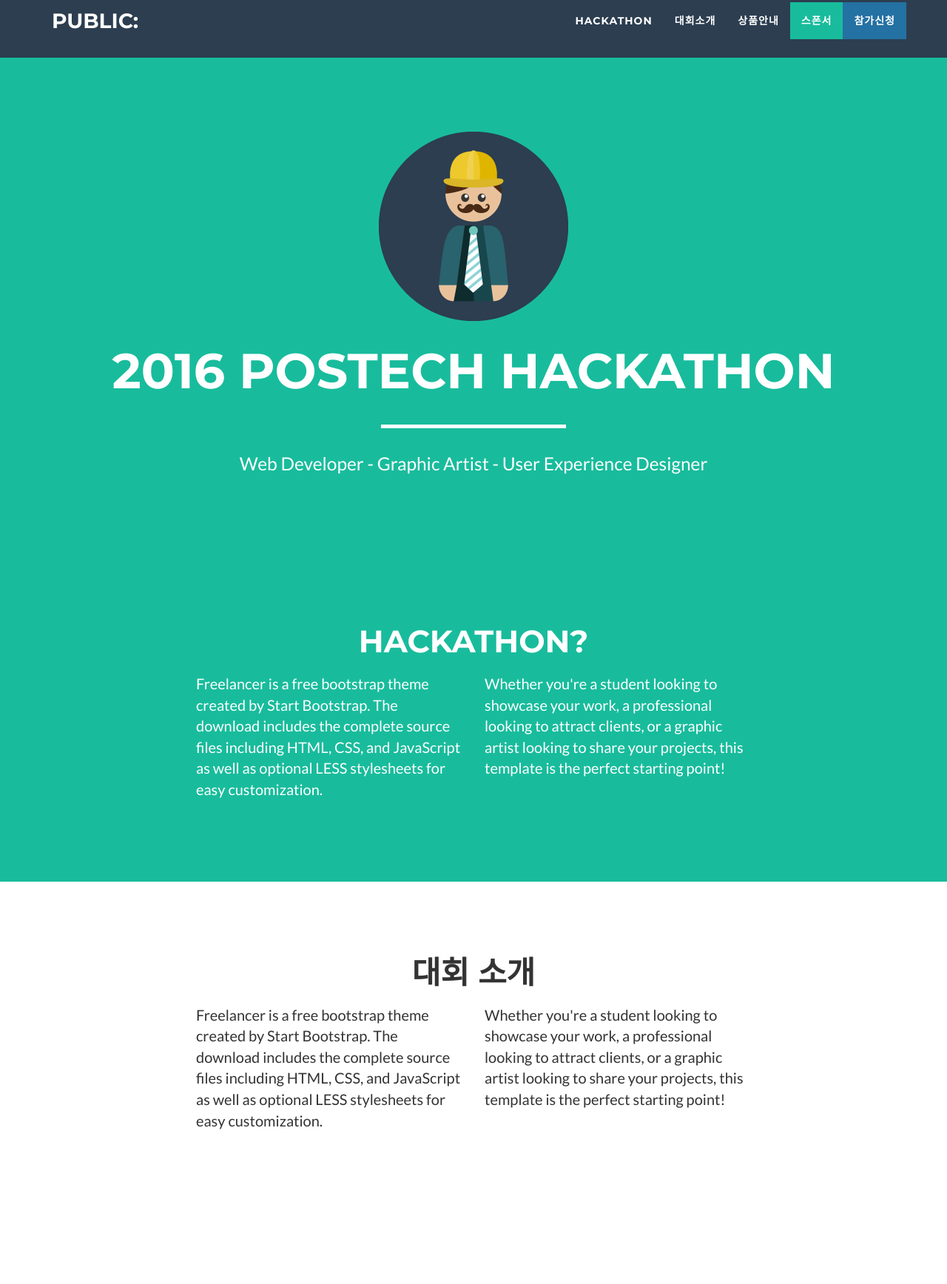
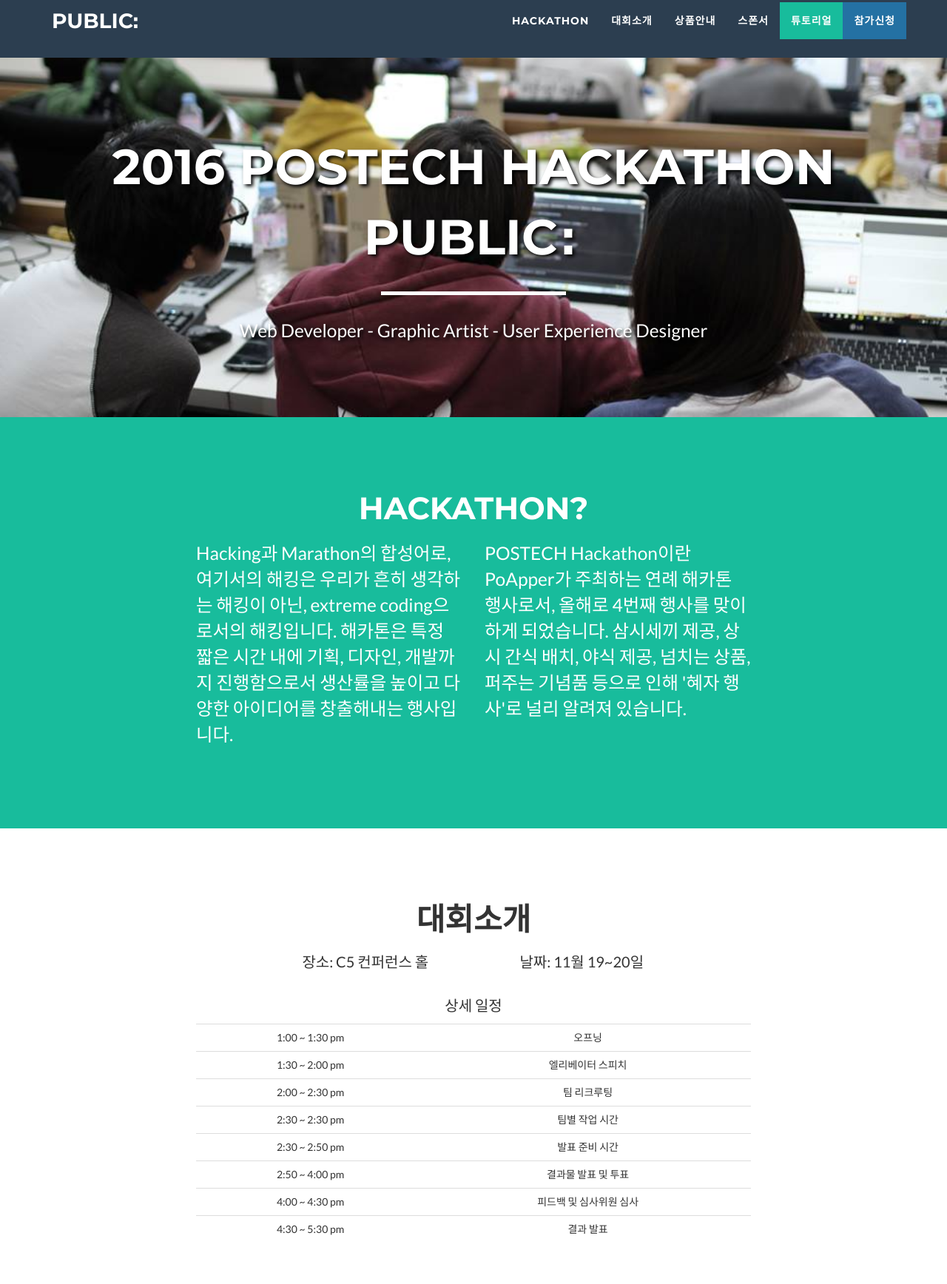
Before and after one commit to B-listDeveloper/hackathon2016, a website: page index.html in a window 1280 px wide. Shown: the part 22-1758 px from the top of the page at 74% size. Drawn offline with nearby package versions, Linux system fonts and the light colour scheme; a web font is replaced by a local one.

Commit message:
change main background, add informations, and change some css

```diff
--- a/css/freelancer.css
+++ b/css/freelancer.css
@@ -1,10 +1,11 @@
+@import url(http://fonts.googleapis.com/earlyaccess/jejugothic.css);
 /*!
  * Start Bootstrap - Freelancer v3.3.7+1 (http://startbootstrap.com/template-overviews/freelancer)
  * Copyright 2013-2016 Start Bootstrap
  * Licensed under MIT (https://github.com/BlackrockDigital/startbootstrap/blob/gh-pages/LICENSE)
  */
 body {
-  font-family: 'Lato', 'Helvetica Neue', Helvetica, Arial, sans-serif;
+  font-family: 'Lato', 'Helvetica Neue', 'Jeju Gothic', Helvetica, Arial, sans-serif;
   overflow-x: hidden;
 }
 p {
@@ -32,7 +33,8 @@
   font-weight: 700;
 }
 hr.star-light,
-hr.star-primary {
+hr.star-primary,
+hr.none {
   padding: 0;
   border: none;
   border-top: solid 5px;
@@ -69,7 +71,11 @@
 }
 header {
   text-align: center;
-  background: #18BC9C;
+  background-image: url('../img/header.jpg');
+  background-repeat: no-repeat;
+  background-position: center center;
+  background-attachment: fixed;
+  background-size: cover;
   color: white;
 }
 header .container {
@@ -80,12 +86,19 @@
   display: block;
   margin: 0 auto 20px;
 }
+header .intro-text {
+  text-shadow: 3px 3px 5px black;
+}
 header .intro-text .name {
   display: block;
   font-family: "Montserrat", "Helvetica Neue", Helvetica, Arial, sans-serif;
   text-transform: uppercase;
   font-weight: 700;
   font-size: 2em;
+}
+.p {
+  font-size: 1.25em;
+  font-weight: 300;
 }
 header .intro-text .skills {
   font-size: 1.25em;
@@ -100,6 +113,9 @@
     font-size: 4.75em;
   }
   header .intro-text .skills {
+    font-size: 1.75em;
+  }
+  .p {
     font-size: 1.75em;
   }
 }
@@ -157,6 +173,9 @@
   background-color: #18BC9C;
   color: white;
   border-color: #18BC9C;
+}
+table tr td {
+  text-align: center;
 }
 @media (min-width: 768px) {
   .navbar-custom {
--- a/index.html
+++ b/index.html
@@ -9,13 +9,13 @@
     <meta name="description" content="">
     <meta name="author" content="">
 
-    <title>2016 POSTECH Hackathon - PUBLIC</title>
+    <title>PUBLIC:</title>
 
     <!-- Bootstrap Core CSS -->
     <link href="vendor/bootstrap/css/bootstrap.min.css" rel="stylesheet">
 
     <!-- Theme CSS -->
-    <link href="css/freelancer.min.css" rel="stylesheet">
+    <link href="css/freelancer.css" rel="stylesheet">
 
     <!-- Custom Fonts -->
     <link href="vendor/font-awesome/css/font-awesome.min.css" rel="stylesheet" type="text/css">
@@ -41,7 +41,7 @@
                 <button type="button" class="navbar-toggle" data-toggle="collapse" data-target="#bs-example-navbar-collapse-1">
                     <span class="sr-only">Toggle navigation</span> Menu <i class="fa fa-bars"></i>
                 </button>
-                <a class="navbar-brand" href="#page-top">PUBLIC:</a>
+                <a class="navbar-brand" href="#page-top">PUBLIC<span style="font-family: 'Lucida Console', Monospace; margin-left: -5px;">:</span></a>
             </div>
 
             <!-- Collect the nav links, forms, and other content for toggling -->
@@ -62,8 +62,11 @@
                     <li>
                         <a href="#sponsor">스폰서</a>
                     </li>
+                    <li>
+                        <a href="#tutorial">튜토리얼</a>
+                    </li>
                     <li style="background-color: #2471A3">
-                        <a href="http://www.naver.com">참가신청</a>
+                        <a target="_blank" href="http://bit.ly/2016public">참가신청</a>
                     </li>
                 </ul>
             </div>
@@ -77,10 +80,10 @@
         <div class="container">
             <div class="row">
                 <div class="col-lg-12">
-                    <img class="img-responsive" src="img/profile.png" alt="">
                     <div class="intro-text">
-                        <span class="name">2016 POSTECH Hackathon</span>
-                        <hr class="star-light">
+                        <span class="name">2016 POSTECH Hackathon<br>
+                        PUBLIC<span style="font-family: 'Lucida Console', Monospace; margin-left: -5px;">:</span></span>
+                        <hr class="none">
                         <span class="skills">Web Developer - Graphic Artist - User Experience Designer</span>
                     </div>
                 </div>
@@ -99,10 +102,10 @@
             </div>
             <div class="row">
                 <div class="col-lg-4 col-lg-offset-2">
-                    <p>Freelancer is a free bootstrap theme created by Start Bootstrap. The download includes the complete source files including HTML, CSS, and JavaScript as well as optional LESS stylesheets for easy customization.</p>
+                    <p class="p">Hacking과 Marathon의 합성어로, 여기서의 해킹은 우리가 흔히 생각하는 해킹이 아닌, extreme coding으로서의 해킹입니다. 해카톤은 특정 짧은 시간 내에 기획, 디자인, 개발까지 진행함으로서 생산률을 높이고 다양한 아이디어를 창출해내는 행사입니다.</p>
                 </div>
                 <div class="col-lg-4">
-                    <p>Whether you're a student looking to showcase your work, a professional looking to attract clients, or a graphic artist looking to share your projects, this template is the perfect starting point!</p>
+                    <p class="p">POSTECH Hackathon이란 PoApper가 주최하는 연례 해카톤 행사로서, 올해로 4번째 행사를 맞이하게 되었습니다. 삼시세끼 제공, 상시 간식 배치, 야식 제공, 넘치는 상품, 퍼주는 기념품 등으로 인해 '혜자 행사'로 널리 알려져 있습니다.</p>
                 </div>
             </div>
         </div>
@@ -113,16 +116,75 @@
         <div class="container">
             <div class="row">
                 <div class="col-lg-12 text-center">
-                    <h2>대회 소개</h2>
+                    <h2>대회소개</h2>
+                    <br>
+                </div>
+            </div>
+            <div class="row">
+                <div class="text-center col-sm-4 col-sm-offset-2 col-lg-3 col-lg-offset-3">
+                    <p>장소: C5 컨퍼런스 홀</p>
+                </div>
+                <div class="text-center col-sm-4 col-lg-3">
+                    <p>날짜: 11월 19~20일</p>
+                    <br>
+                </div>
+            </div>
+            <div class="row">
+                <p class="text-center">상세 일정</p>
+                <div class="col-sm-10 col-sm-offset-1 col-lg-8 col-lg-offset-2">
+                    <table class="table table-hover">
+                        <tr>
+                            <td>1:00 ~ 1:30 pm</td>
+                            <td>오프닝</td>
+                        </tr>
+                        <tr>
+                            <td>1:30 ~ 2:00 pm</td>
+                            <td>엘리베이터 스피치</td>
+                        </tr>
+                        <tr>
+                            <td>2:00 ~ 2:30 pm</td>
+                            <td>팀 리크루팅</td>
+                        </tr>
+                        <tr>
+                            <td>2:30 ~ 2:30 pm</td>
+                            <td>팀별 작업 시간</td>
+                        </tr>
+                        <tr>
+                            <td>2:30 ~ 2:50 pm</td>
+                            <td>발표 준비 시간</td>
+                        </tr>
+                        <tr>
+                            <td>2:50 ~ 4:00 pm</td>
+                            <td>결과물 발표 및 투표</td>
+                        </tr>
+                        <tr>
+                            <td>4:00 ~ 4:30 pm</td>
+                            <td>피드백 및 심사위원 심사</td>
+                        </tr>
+                        <tr>
+                            <td>4:30 ~ 5:30 pm</td>
+                            <td>결과 발표</td>
+                        </tr>
+                    </table>
+                </div>
+            </div>
+        </div>
+    </section>
+
+    <section class="success" id="about">
+        <div class="container">
+            <div class="row">
+                <div class="col-lg-12 text-center">
+                    <h2>팀 구성</h2>
                     <br>
                 </div>
             </div>
             <div class="row">
                 <div class="col-lg-4 col-lg-offset-2">
-                    <p>Freelancer is a free bootstrap theme created by Start Bootstrap. The download includes the complete source files including HTML, CSS, and JavaScript as well as optional LESS stylesheets for easy customization.</p>
+                    <p class="p">포스텍 해카톤에서는 팀당 최대 7명의 인원을 가질 수 있으며, 팀 구성은 자유롭게 할 수 있습니다. 다만, 상품은 팀당 최대 4개까지만 수여되므로 양해 부탁드립니다.</p>
                 </div>
                 <div class="col-lg-4">
-                    <p>Whether you're a student looking to showcase your work, a professional looking to attract clients, or a graphic artist looking to share your projects, this template is the perfect starting point!</p>
+                    <p class="p">포스텍 해카톤은 행사 전에 팀을 미리 구성하는 것을 적극 추천드리며, 참가 신청을 하신 경우 페이스북 그룹을 만들어 서로 팀을 구성할 수 있도록 도와드리고 있습니다.</p>
                 </div>
             </div>
         </div>
@@ -202,7 +264,7 @@
         </div>
     </section>
 
-    <section id="sponsor">
+    <section class="success" id="sponsor">
         <div class="container">
             <div class="row">
                 <div class="col-lg-12 text-center">
@@ -213,18 +275,40 @@
         </div>
     </section>
 
+    <section id="tutorial">
+        <div class="container">
+            <div class="row">
+                <div class="col-lg-12 text-center">
+                    <h2>초보자를 위한<span class="hidden-xs"> </span><br class="visible-xs-inline">튜토리얼</h2>
+                    <br>
+                    <p>해카톤에 참여하고 싶지만<span class="hidden-xs"> </span><br class="visible-xs-inline">개발 실력이 없는 분들을
+                    <span class="hidden-xs"> </span><br class="visible-xs-inline">위해 준비했습니다.</p>
+                    <br>
+                </div>
+            </div>
+            <div class="row">
+                <div class="col-lg-8 col-lg-offset-2 text-center">
+                    <a href="http://break.poapper.com/tutorial.html" target="_blank" class="btn btn-lg btn-success">튜토리얼 보기</a>
+                </div>
+            </div>
+        </div>
+    </section>
+
     <!-- Contact Section -->
     <section class="success" id="contact">
         <div class="container">
             <div class="row">
                 <div class="col-lg-12 text-center">
-                    <h2>지금 바로 참여하세요</h2>
+                    <h2>지금 바로<span class="hidden-xs"> </span><br class="visible-xs-inline">참여하세요</h2>
+                    <br>
+                    <p>참가 대상: 포스텍 학부생, 대학원생</p>
+                    <p>모집 기간: 11월 8일 ~ 11월 13일</p>
                     <br>
                 </div>
             </div>
             <div class="row">
                 <div class="col-lg-8 col-lg-offset-2 text-center">
-                    <a href="http://www.naver.com" class="btn btn-lg btn-outline">참가 신청</a>
+                    <a href="http://bit.ly/2016public" target="_blank" class="btn btn-lg btn-outline">참가 신청</a>
                 </div>
             </div>
         </div>
@@ -235,20 +319,16 @@
         <div class="footer-above">
             <div class="container">
                 <div class="row">
-                    <div class="footer-col col-md-4">
-                        <img src="img/poapper.png" width="250px">
+                    <div class="footer-col col-md-4 col-md-offset-2">
+                        <img src="img/poapper.png" width="100%">
                     </div>
                     <div class="footer-col col-md-4">
                         <h3>Contact Us</h3>
                         <ul class="list-inline">
                             <li>
-                                <a href="http://fb.com/PoApper" class="btn-social btn-outline"><i class="fa fa-fw fa-facebook"></i></a>
+                                <a target="_blank" href="http://fb.com/PoApper" class="btn-social btn-outline"><i class="fa fa-fw fa-facebook"></i></a>
                             </li>
                         </ul>
-                    </div>
-                    <div class="footer-col col-md-4">
-                        <h3>About Freelancer</h3>
-                        <p>Freelance is a free to use, open source Bootstrap theme created by <a href="http://startbootstrap.com">Start Bootstrap</a>.</p>
                     </div>
                 </div>
             </div>
@@ -265,7 +345,7 @@
     </footer>
 
     <!-- Scroll to Top Button (Only visible on small and extra-small screen sizes) -->
-    <div class="scroll-top page-scroll hidden-sm hidden-xs hidden-lg hidden-md">
+    <div class="scroll-top page-scroll hidden-sm  hidden-lg hidden-md">
         <a class="btn btn-primary" href="#page-top">
             <i class="fa fa-chevron-up"></i>
         </a>
```
Also changed, not shown: img/header.jpg (added).
